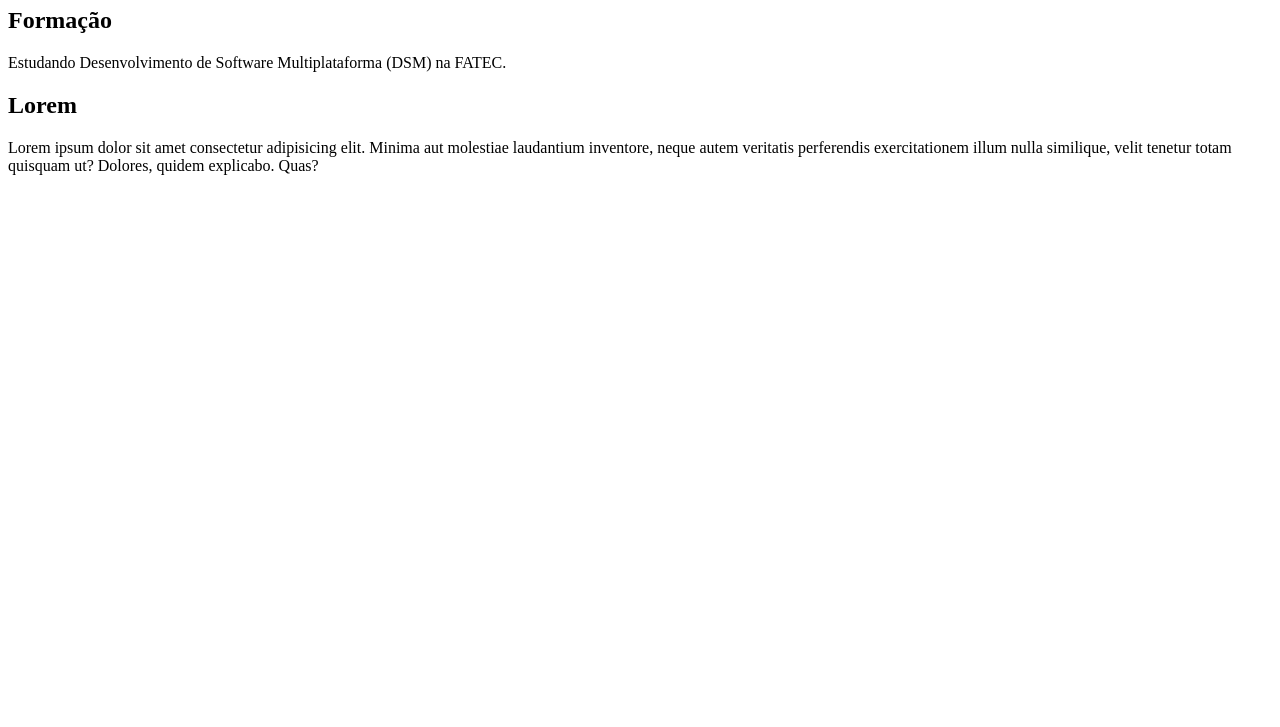
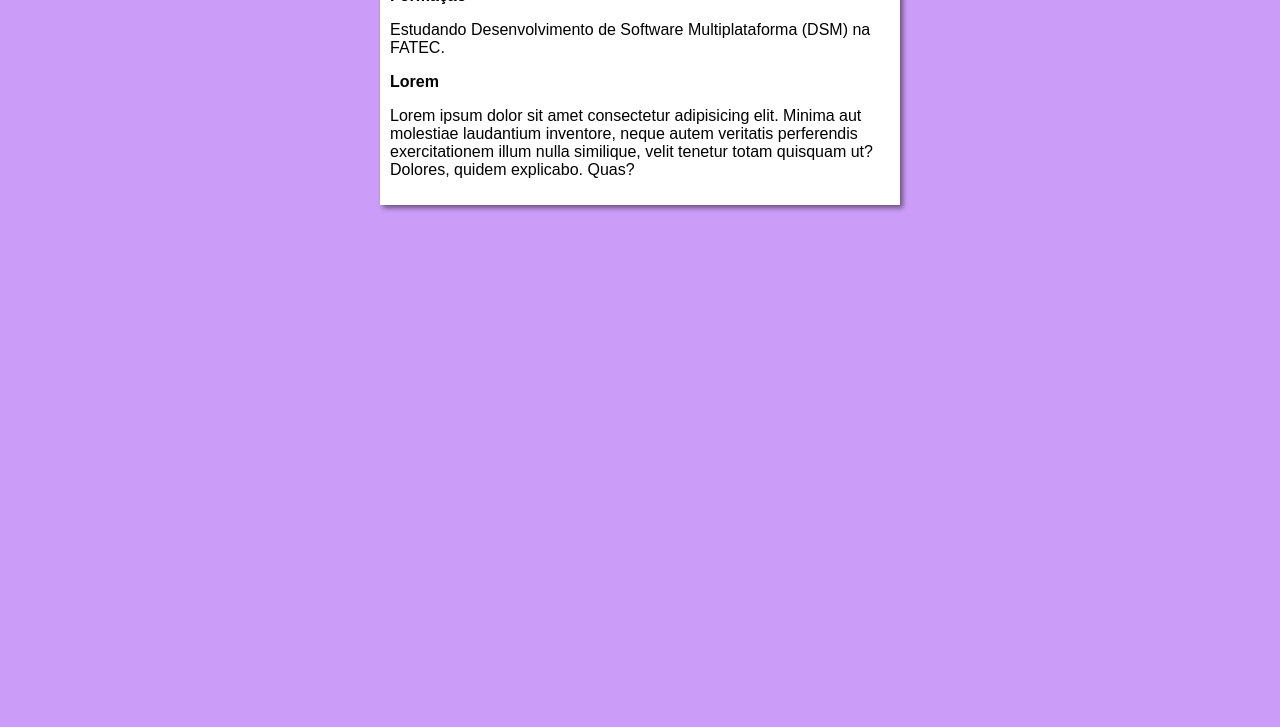
Before and after one commit to abnercosta97/projeto-site, a plain HTML site: page index.html in a window 1280 px wide. Shown: the part 73-800 px from the top of the page. Drawn offline with Linux system fonts and the light colour scheme.

Commit message:
iniciei o design

```diff
--- /dev/null
+++ b/estilos/style.css
@@ -0,0 +1,14 @@
+* {
+    font-family: Arial, Helvetica, sans-serif;
+    font-size: 16px;
+}
+body {
+    background-color: rgb(204, 157, 248);
+}
+main {
+    background-color: white;
+    width: 500px;
+    margin: auto;
+    padding: 10px;
+    box-shadow: 3px 3px 5px rgba(0, 0, 0, 0.483);
+}
--- a/index.html
+++ b/index.html
@@ -5,6 +5,7 @@
     <meta http-equiv="X-UA-Compatible" content="IE=edge">
     <meta name="viewport" content="width=device-width, initial-scale=1.0">
     <title>Abner Rodrigo Costas</title>
+    <link rel="stylesheet" href="estilos/style.css">
 </head>
 <body>
     <main>
```
